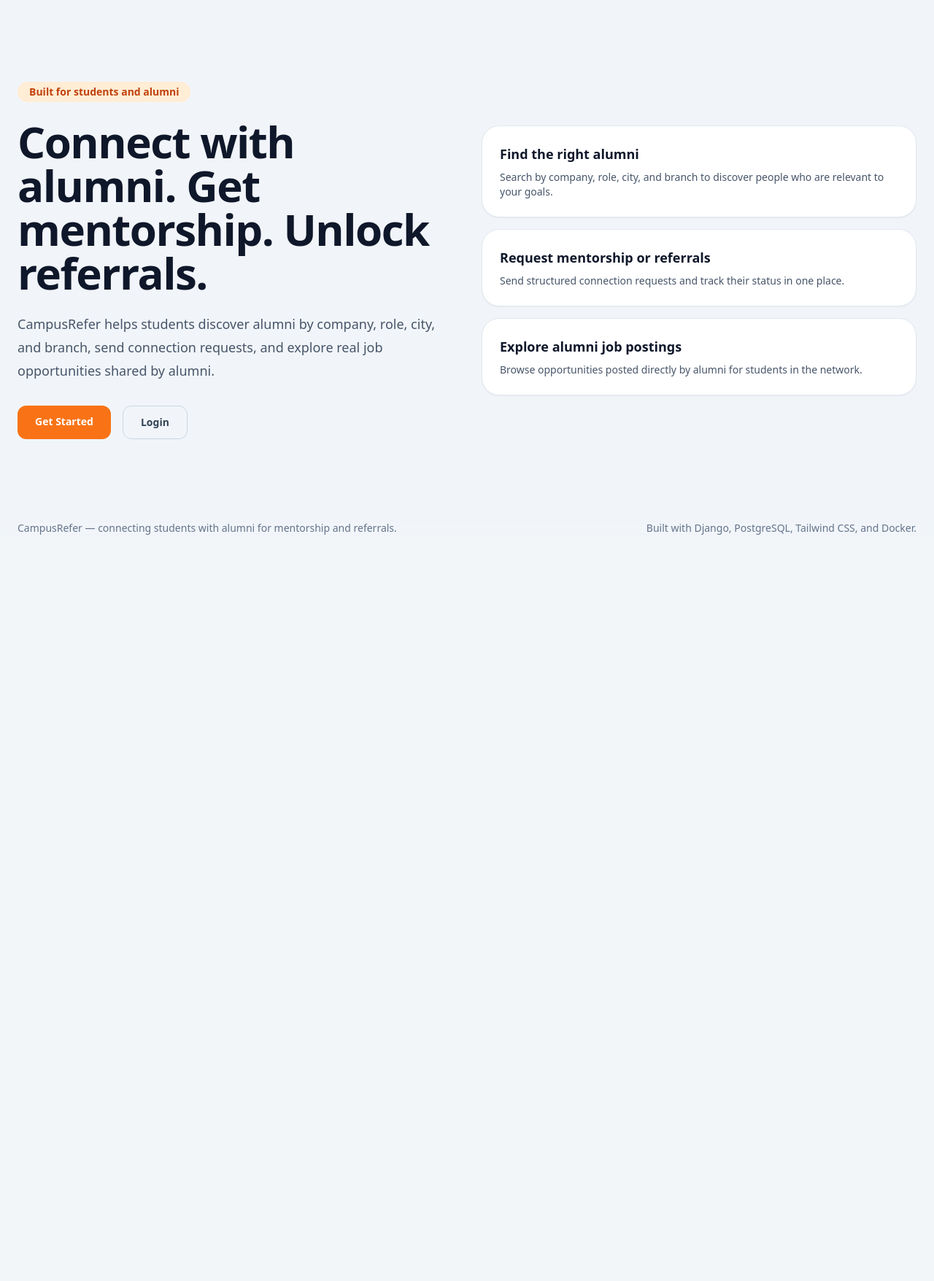
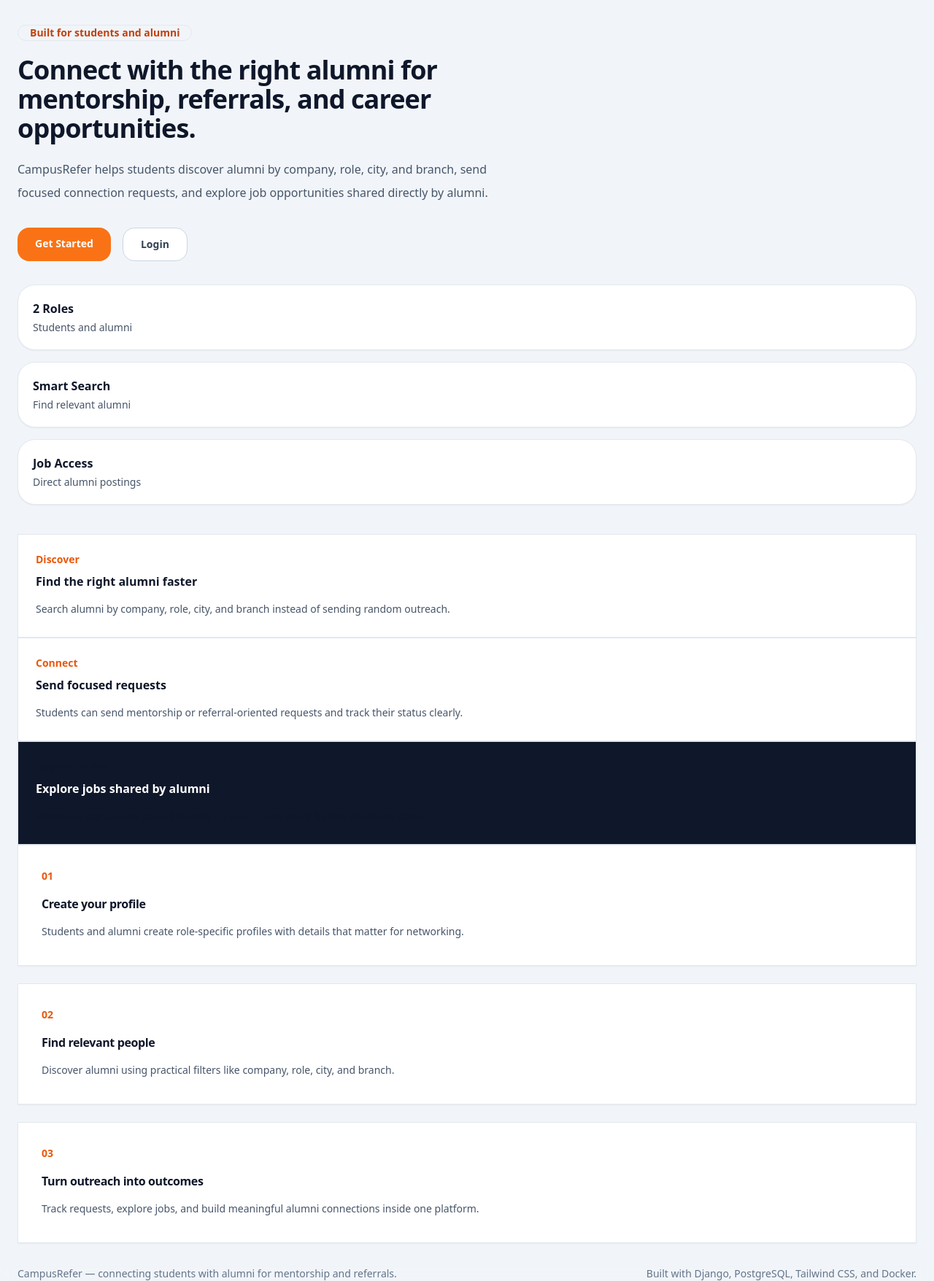
Before and after one commit to itesh-singh/campusrefer, a Django app: page / in a window 1280 px wide. Shown: the part 131-1887 px from the top of the page at 73% size. Before the commit the page ends 864 px from the top, so only its background shows below. Run offline with Django 5.2, Linux system fonts and the light colour scheme.

Commit message:
refactor(ui): simplify homepage layout and improve visual balance

```diff
--- a/templates/base.html
+++ b/templates/base.html
@@ -10,7 +10,7 @@
 <body class="min-h-screen bg-slate-100 text-slate-900 antialiased">
     <div class="flex min-h-screen flex-col">
         <header class="sticky top-0 z-50 border-b border-white/10 bg-slate-950/95 backdrop-blur">
-            <nav class="mx-auto max-w-7xl px-6 py-4">
+            <nav class="mx-auto max-w-6xl px-6 py-4">
                 <div class="flex flex-col gap-4 xl:flex-row xl:items-center xl:justify-between">
                     <div class="flex flex-col gap-4 xl:flex-row xl:items-center xl:gap-10">
                         <a href="{% url 'core:home' %}" class="flex items-center gap-3">
@@ -74,7 +74,7 @@
             </nav>
         </header>
 
-        <main class="mx-auto w-full max-w-7xl flex-1 px-6 py-8 md:py-10">
+        <main class="mx-auto w-full max-w-6xl flex-1 px-6 py-8 md:py-10">
             {% if messages %}
                 <div class="mb-8 space-y-3">
                     {% for message in messages %}
--- a/templates/core/home.html
+++ b/templates/core/home.html
@@ -3,73 +3,119 @@
 {% block title %}CampusRefer | Alumni Mentorship and Referral Platform{% endblock %}
 
 {% block content %}
-<section class="grid items-center gap-10 py-12 md:grid-cols-2 md:py-20">
-    <div>
-        <span class="inline-flex rounded-full bg-orange-100 px-4 py-1 text-sm font-semibold text-orange-700">
-            Built for students and alumni
-        </span>
+<section class="grid items-center gap-10 lg:grid-cols-2">
+    <div class="space-y-8">
+        <div class="space-y-5">
+            <span class="inline-flex rounded-full border border-orange-200 bg-orange-50 px-4 py-1.5 text-sm font-semibold text-orange-700">
+                Built for students and alumni
+            </span>
 
-        <h1 class="mt-6 text-4xl font-bold tracking-tight text-slate-900 md:text-6xl">
-            Connect with alumni. Get mentorship. Unlock referrals.
-        </h1>
+            <h1 class="max-w-2xl text-4xl font-bold tracking-tight text-slate-900 md:text-5xl md:leading-tight">
+                Connect with the right alumni for mentorship, referrals, and career opportunities.
+            </h1>
 
-        <p class="mt-6 max-w-xl text-lg leading-8 text-slate-600">
-            CampusRefer helps students discover alumni by company, role, city, and branch,
-            send connection requests, and explore real job opportunities shared by alumni.
-        </p>
+            <p class="max-w-2xl text-base leading-8 text-slate-600 md:text-lg">
+                CampusRefer helps students discover alumni by company, role, city, and branch,
+                send focused connection requests, and explore job opportunities shared directly by alumni.
+            </p>
+        </div>
 
-        <div class="mt-8 flex flex-wrap gap-4">
+        <div class="flex flex-wrap gap-4">
             {% if request.user.is_authenticated %}
                 <a
                     href="{% url 'dashboards:dashboard_redirect' %}"
-                    class="rounded-xl bg-slate-900 px-6 py-3 text-sm font-semibold text-white hover:bg-slate-700"
+                    class="rounded-2xl bg-slate-900 px-6 py-3 text-sm font-semibold text-white transition hover:bg-slate-800"
                 >
                     Go to Dashboard
                 </a>
                 <a
                     href="{% url 'alumni:list' %}"
-                    class="rounded-xl border border-slate-300 px-6 py-3 text-sm font-semibold text-slate-700 hover:bg-slate-100"
+                    class="rounded-2xl border border-slate-300 bg-white px-6 py-3 text-sm font-semibold text-slate-700 transition hover:bg-slate-50"
                 >
                     Explore Alumni
                 </a>
             {% else %}
                 <a
                     href="{% url 'accounts:register' %}"
-                    class="rounded-xl bg-orange-500 px-6 py-3 text-sm font-semibold text-white hover:bg-orange-600"
+                    class="rounded-2xl bg-orange-500 px-6 py-3 text-sm font-semibold text-white transition hover:bg-orange-600"
                 >
                     Get Started
                 </a>
                 <a
                     href="{% url 'accounts:login' %}"
-                    class="rounded-xl border border-slate-300 px-6 py-3 text-sm font-semibold text-slate-700 hover:bg-slate-100"
+                    class="rounded-2xl border border-slate-300 bg-white px-6 py-3 text-sm font-semibold text-slate-700 transition hover:bg-slate-50"
                 >
                     Login
                 </a>
             {% endif %}
         </div>
+
+        <div class="grid gap-4 sm:grid-cols-3">
+            <div class="rounded-3xl border border-slate-200 bg-white p-5 shadow-sm">
+                <p class="text-2xl font-bold text-slate-900">2 Roles</p>
+                <p class="mt-1 text-sm text-slate-600">Students and alumni</p>
+            </div>
+            <div class="rounded-3xl border border-slate-200 bg-white p-5 shadow-sm">
+                <p class="text-2xl font-bold text-slate-900">Smart Search</p>
+                <p class="mt-1 text-sm text-slate-600">Find relevant alumni</p>
+            </div>
+            <div class="rounded-3xl border border-slate-200 bg-white p-5 shadow-sm">
+                <p class="text-2xl font-bold text-slate-900">Job Access</p>
+                <p class="mt-1 text-sm text-slate-600">Direct alumni postings</p>
+            </div>
+        </div>
     </div>
 
-    <div class="grid gap-4">
-        <div class="rounded-3xl border border-slate-200 bg-white p-6 shadow-sm">
-            <h3 class="text-lg font-semibold text-slate-900">Find the right alumni</h3>
-            <p class="mt-2 text-sm text-slate-600">
-                Search by company, role, city, and branch to discover people who are relevant to your goals.
+    <div class="grid gap-5">
+        <div class="rounded-[1.75rem] border border-slate-200 bg-white p-6 shadow-sm">
+            <p class="text-sm font-semibold text-orange-600">Discover</p>
+            <h3 class="mt-2 text-2xl font-semibold text-slate-900">Find the right alumni faster</h3>
+            <p class="mt-3 text-sm leading-7 text-slate-600">
+                Search alumni by company, role, city, and branch instead of sending random outreach.
             </p>
         </div>
 
-        <div class="rounded-3xl border border-slate-200 bg-white p-6 shadow-sm">
-            <h3 class="text-lg font-semibold text-slate-900">Request mentorship or referrals</h3>
-            <p class="mt-2 text-sm text-slate-600">
-                Send structured connection requests and track their status in one place.
+        <div class="rounded-[1.75rem] border border-slate-200 bg-white p-6 shadow-sm">
+            <p class="text-sm font-semibold text-orange-600">Connect</p>
+            <h3 class="mt-2 text-2xl font-semibold text-slate-900">Send focused requests</h3>
+            <p class="mt-3 text-sm leading-7 text-slate-600">
+                Students can send mentorship or referral-oriented requests and track their status clearly.
             </p>
         </div>
 
-        <div class="rounded-3xl border border-slate-200 bg-white p-6 shadow-sm">
-            <h3 class="text-lg font-semibold text-slate-900">Explore alumni job postings</h3>
-            <p class="mt-2 text-sm text-slate-600">
-                Browse opportunities posted directly by alumni for students in the network.
+        <div class="rounded-[1.75rem] border border-slate-200 bg-slate-900 p-6 shadow-sm">
+            <p class="text-sm font-semibold text-orange-300">Opportunities</p>
+            <h3 class="mt-2 text-2xl font-semibold text-white">Explore jobs shared by alumni</h3>
+            <p class="mt-3 text-sm leading-7 text-slate-300">
+                Browse opportunities posted directly by alumni and apply before deadlines close.
             </p>
         </div>
     </div>
 </section>
+
+<section class="mt-14 grid gap-6 md:grid-cols-3">
+    <div class="rounded-[1.75rem] border border-slate-200 bg-white p-8 shadow-sm">
+        <p class="text-sm font-semibold uppercase tracking-[0.2em] text-orange-600">01</p>
+        <h3 class="mt-4 text-2xl font-semibold tracking-tight text-slate-900">Create your profile</h3>
+        <p class="mt-3 text-sm leading-7 text-slate-600">
+            Students and alumni create role-specific profiles with details that matter for networking.
+        </p>
+    </div>
+
+    <div class="rounded-[1.75rem] border border-slate-200 bg-white p-8 shadow-sm">
+        <p class="text-sm font-semibold uppercase tracking-[0.2em] text-orange-600">02</p>
+        <h3 class="mt-4 text-2xl font-semibold tracking-tight text-slate-900">Find relevant people</h3>
+        <p class="mt-3 text-sm leading-7 text-slate-600">
+            Discover alumni using practical filters like company, role, city, and branch.
+        </p>
+    </div>
+
+    <div class="rounded-[1.75rem] border border-slate-200 bg-white p-8 shadow-sm">
+        <p class="text-sm font-semibold uppercase tracking-[0.2em] text-orange-600">03</p>
+        <h3 class="mt-4 text-2xl font-semibold tracking-tight text-slate-900">Turn outreach into outcomes</h3>
+        <p class="mt-3 text-sm leading-7 text-slate-600">
+            Track requests, explore jobs, and build meaningful alumni connections inside one platform.
+        </p>
+    </div>
+</section>
 {% endblock %}
```
